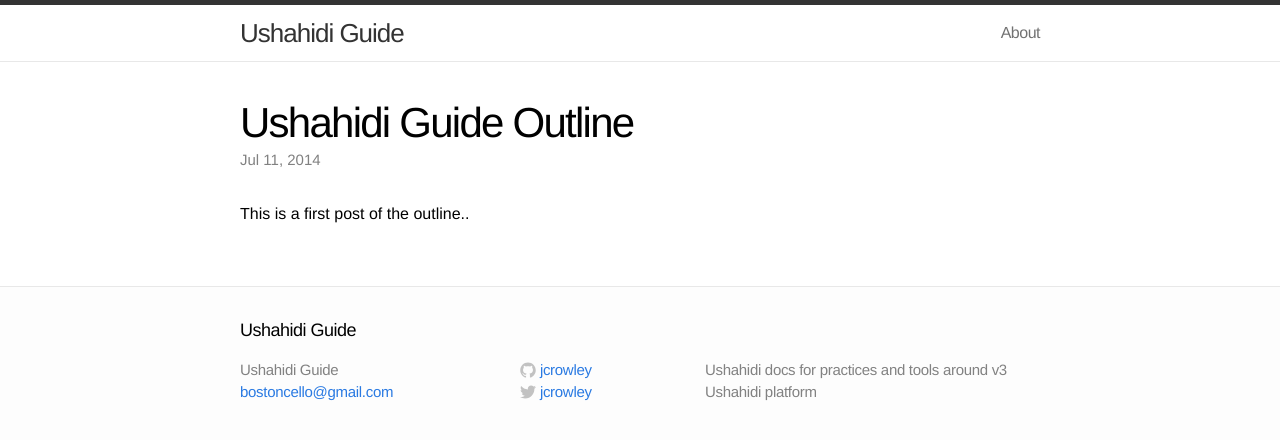
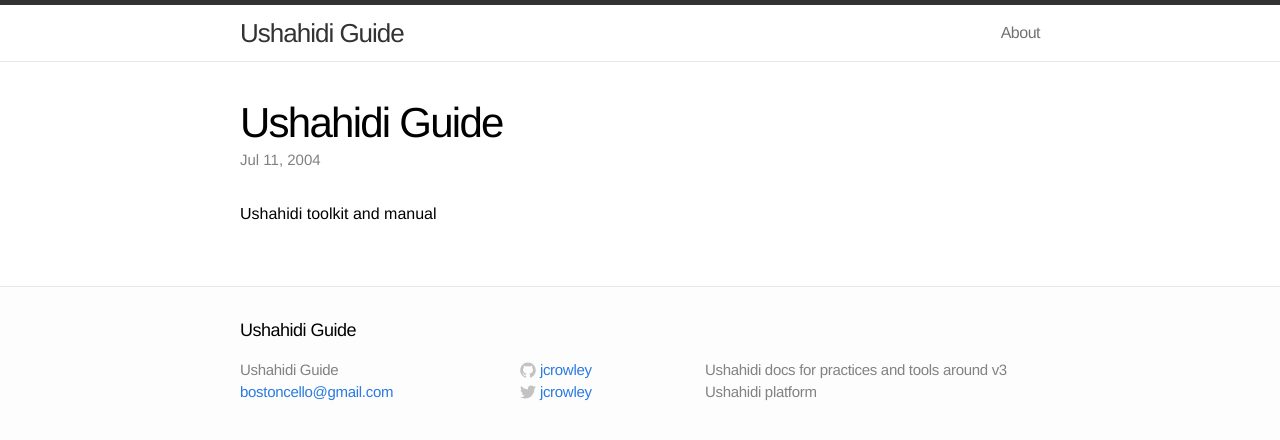
Before and after one commit to Jcrowley/ush_guide, a Jekyll site: the page built from _posts/2014-07-11-welcome-to-jekyll.markdown, in a window 1280 px wide. Shown: the top 440 px of the page. Built offline with Jekyll 4.4.1, drawn with Linux system fonts in a browser that asks for light colours.

Commit message:
changed posted for rebase

```diff
--- a/_posts/2014-07-11-welcome-to-jekyll.markdown
+++ b/_posts/2014-07-11-welcome-to-jekyll.markdown
@@ -1,12 +1,11 @@
 ---
 layout: post
-title: Ushahidi Guide Outline
-date: 2014-07-11
+title: Ushahidi Guide
+date: 2004-07-11
 categories: toolkit
 published: true
 category:
   - manual
   - toolkit
 ---
-
-This is a first post of the outline..
+Ushahidi toolkit and manual
```
